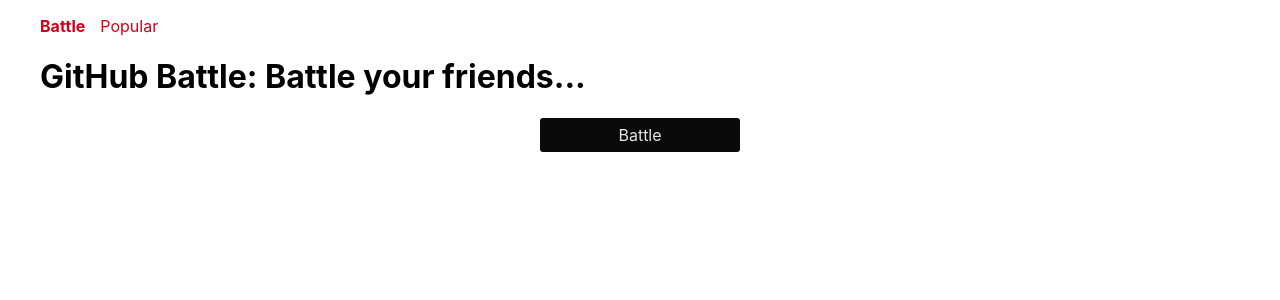
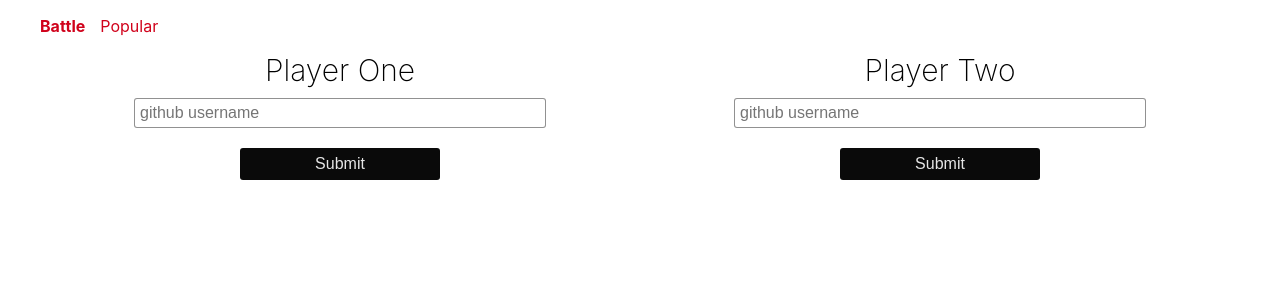
Before and after one commit to philpatt/github-battle, a React (Create React App) app: page / in a window 1280 px wide. Shown: the top 300 px of the page. Built offline with nearby package versions, Linux system fonts and the light colour scheme.

Commit message:
git battle deployed to heroku

```diff
--- a/src/components/App.js
+++ b/src/components/App.js
@@ -4,7 +4,6 @@ import { BrowserRouter as Router, Route, Link, Switch } from 'react-router-dom';
 import '../index.css';
 import Nav from './Nav';
 
-import Home from './Home';
 
 import Battle from './Battle';
 import Results from './Results';
@@ -24,7 +23,7 @@ class App extends Component {
           <Nav />
           <Switch>
 
-            <Route exact path='' component={Home} />
+            <Route exact path='/' component={Battle} />
             <Route exact path='/battle/results' component={Results} />
             <Route exact path='/popular' component = {Popular} />
           </Switch>
```
